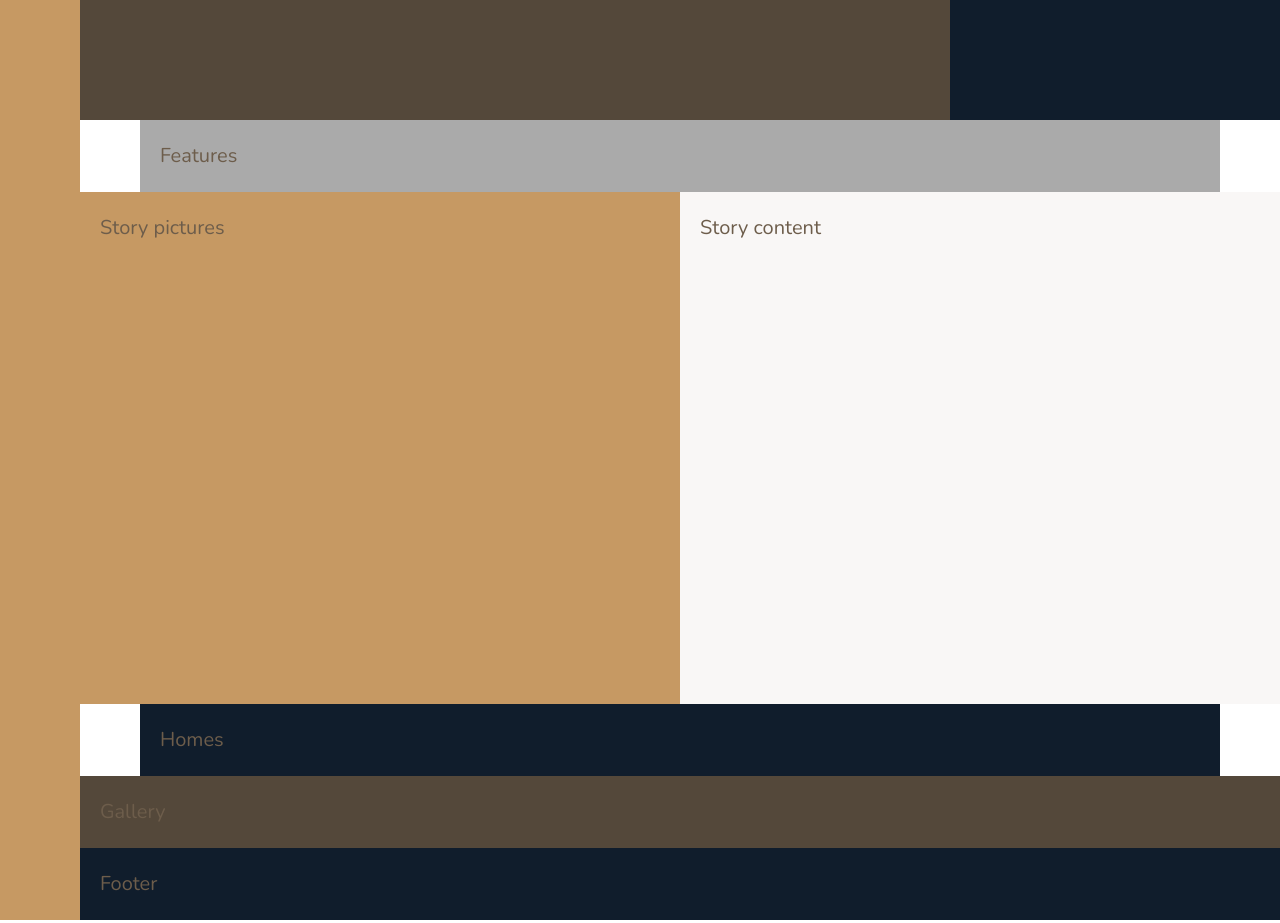
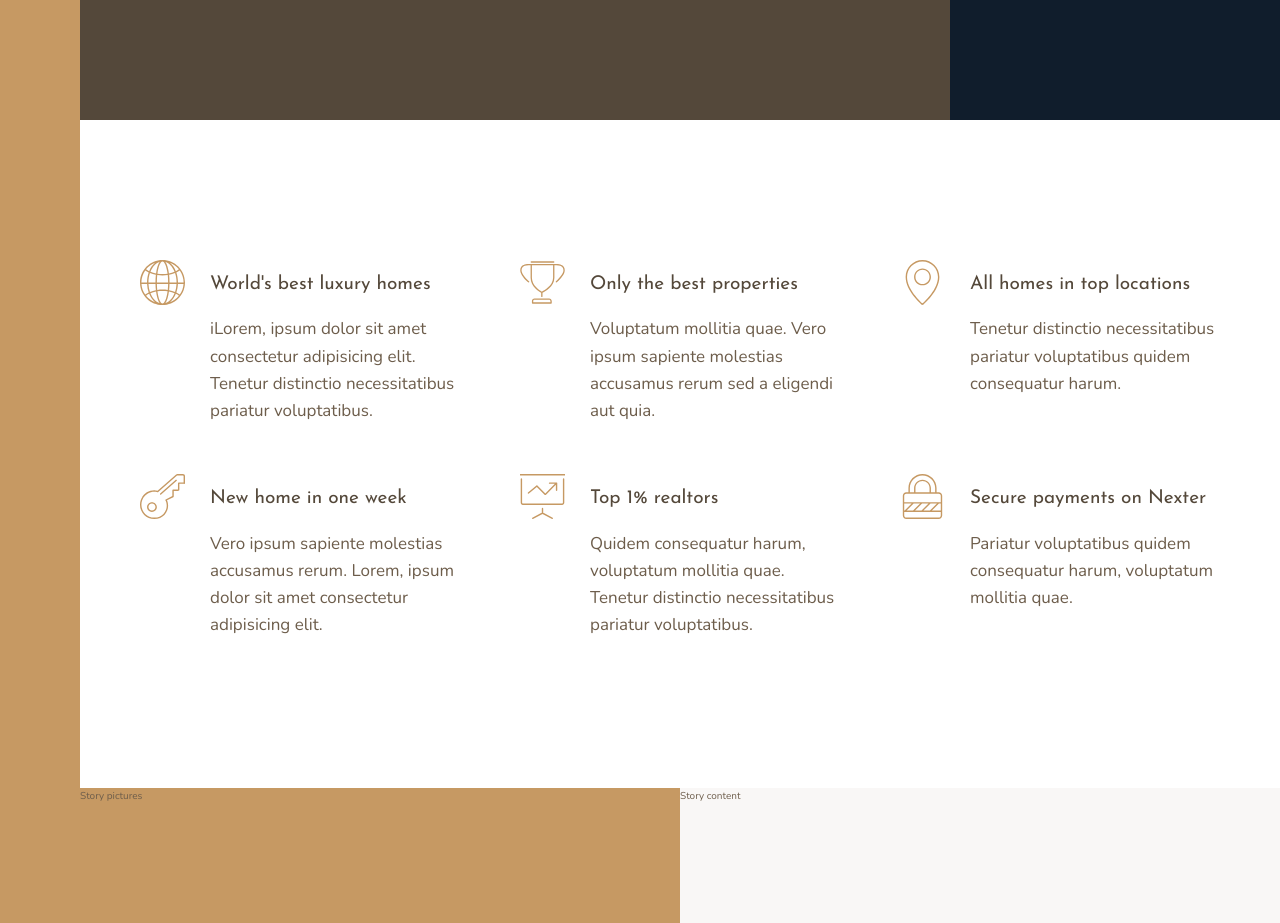
Before and after one commit to py-john/Nexter, a website: page index.html in a window 1280 px wide. Shown: the part 520-1443 px from the top of the page. Drawn offline with nearby package versions, Linux system fonts and the light colour scheme.

Commit message:
add features section

```diff
--- a/index.html
+++ b/index.html
@@ -25,7 +25,53 @@
     </div>
 
     <div class="features">
-        Features
+        <div class="feature">
+            <svg class="feature__icon">
+                <use xlink:href="img/sprite.svg#icon-global"></use>
+            </svg>
+            <h4 class="heading-4 heading-4--dark">World's best luxury homes</h4>
+            <p class="feature__text">iLorem, ipsum dolor sit amet consectetur adipisicing elit. Tenetur distinctio necessitatibus pariatur voluptatibus.</p>
+        </div>
+
+        <div class="feature">
+            <svg class="feature__icon">
+                <use xlink:href="img/sprite.svg#icon-trophy"></use>
+            </svg>
+            <h4 class="heading-4 heading-4--dark">Only the best properties</h4>
+            <p class="feature__text">Voluptatum mollitia quae. Vero ipsum sapiente molestias accusamus rerum sed a eligendi aut quia.</p>
+        </div>
+
+        <div class="feature">
+            <svg class="feature__icon">
+                <use xlink:href="img/sprite.svg#icon-map-pin"></use>
+            </svg>
+            <h4 class="heading-4 heading-4--dark">All homes in top locations</h4>
+            <p class="feature__text">Tenetur distinctio necessitatibus pariatur voluptatibus quidem consequatur harum.</p>
+        </div>
+
+        <div class="feature">
+            <svg class="feature__icon">
+                <use xlink:href="img/sprite.svg#icon-key"></use>
+            </svg>
+            <h4 class="heading-4 heading-4--dark">New home in one week</h4>
+            <p class="feature__text">Vero ipsum sapiente molestias accusamus rerum. Lorem, ipsum dolor sit amet consectetur adipisicing elit.</p>
+        </div>
+
+        <div class="feature">
+            <svg class="feature__icon">
+                <use xlink:href="img/sprite.svg#icon-presentation"></use>
+            </svg>
+            <h4 class="heading-4 heading-4--dark">Top 1% realtors</h4>
+            <p class="feature__text">Quidem consequatur harum, voluptatum mollitia quae. Tenetur distinctio necessitatibus pariatur voluptatibus.</p>
+        </div>
+
+        <div class="feature">
+            <svg class="feature__icon">
+                <use xlink:href="img/sprite.svg#icon-lock"></use>
+            </svg>
+            <h4 class="heading-4 heading-4--dark">Secure payments on Nexter</h4>
+            <p class="feature__text">Pariatur voluptatibus quidem consequatur harum, voluptatum mollitia quae.</p>
+        </div>
     </div>
 
     <div class="story__pictures">
--- a/sass/_base.scss
+++ b/sass/_base.scss
@@ -40,8 +40,4 @@ body {
     grid-template-columns: [sidebar-start] 8rem [sidebar-end full-start] minmax(6rem, 1fr) [center-start]
                            repeat(8, [col-start] minmax(min-content, 14rem) [col-end]) [center-end]
                            minmax(6rem, 1fr) [full-end];
-    & > * {
-        padding: 20px;
-        font-size: 2rem;
-    }
 }
--- a/sass/_features.scss
+++ b/sass/_features.scss
@@ -1,4 +1,30 @@
 .features {
-    background-color: $color-grey-light-2;
     grid-column: center-start / center-end;
+
+    margin: 15rem 0;
+
+    display: grid;
+    grid-template-columns: repeat(auto-fit, minmax(25rem, 1fr));
+    grid-gap: 6rem;
+    align-items: start;
 }
+
+.feature {
+
+    display: grid;
+    grid-template-columns: min-content 1fr;
+    grid-row-gap: 1.5rem;
+    grid-column-gap: 2.5rem;
+
+    &__icon {
+        fill: $color-primary;
+        width: 4.5rem;
+        height: 4.5rem;
+        grid-row: 1 / span 2;
+        transform: translateY(-1rem);
+    }
+
+    &__text {
+        font-size: 1.7rem;
+    }
+}
--- a/sass/_typography.scss
+++ b/sass/_typography.scss
@@ -0,0 +1,25 @@
+%heading {
+    font-family: $font-display;
+    font-weight: 400;
+}
+
+.heading-1 {
+    @extend %heading;
+}
+
+.heading-2 {
+    @extend %heading;
+}
+
+.heading-3 {
+    @extend %heading;
+}
+
+.heading-4 {
+    @extend %heading;
+
+    font-size: 1.9rem;
+
+    &--light { color: $color-grey-light-1 }
+    &--dark { color: $color-grey-dark-1 }
+}
```
Also changed, not shown: css/style.css.
